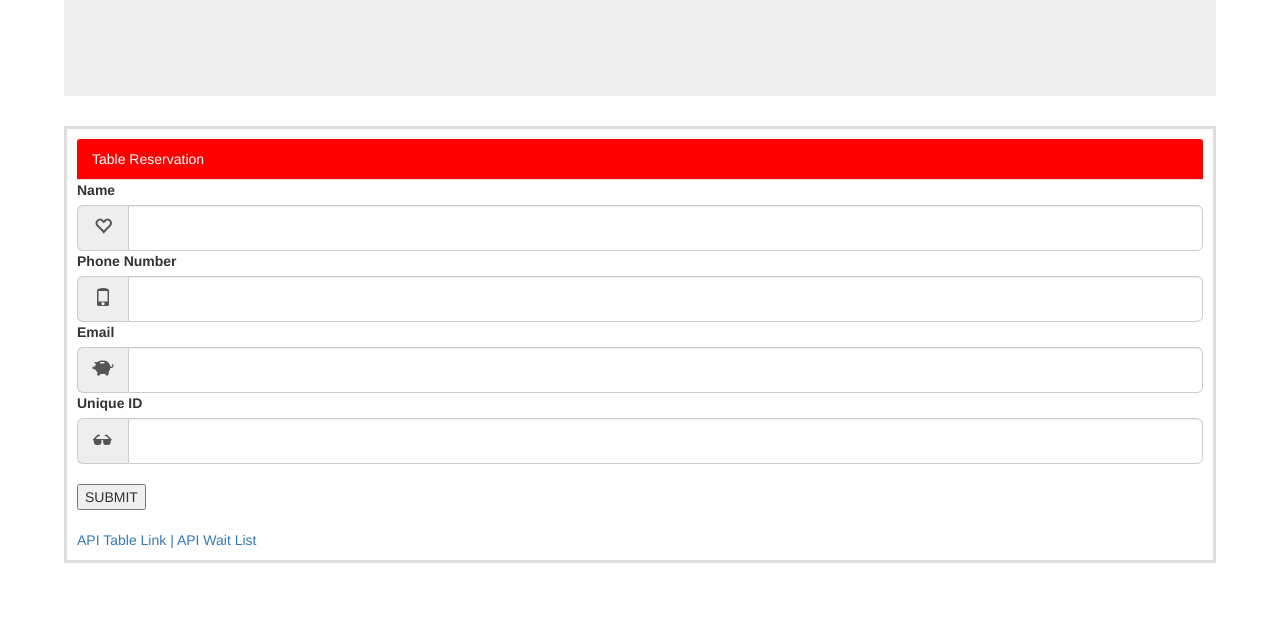
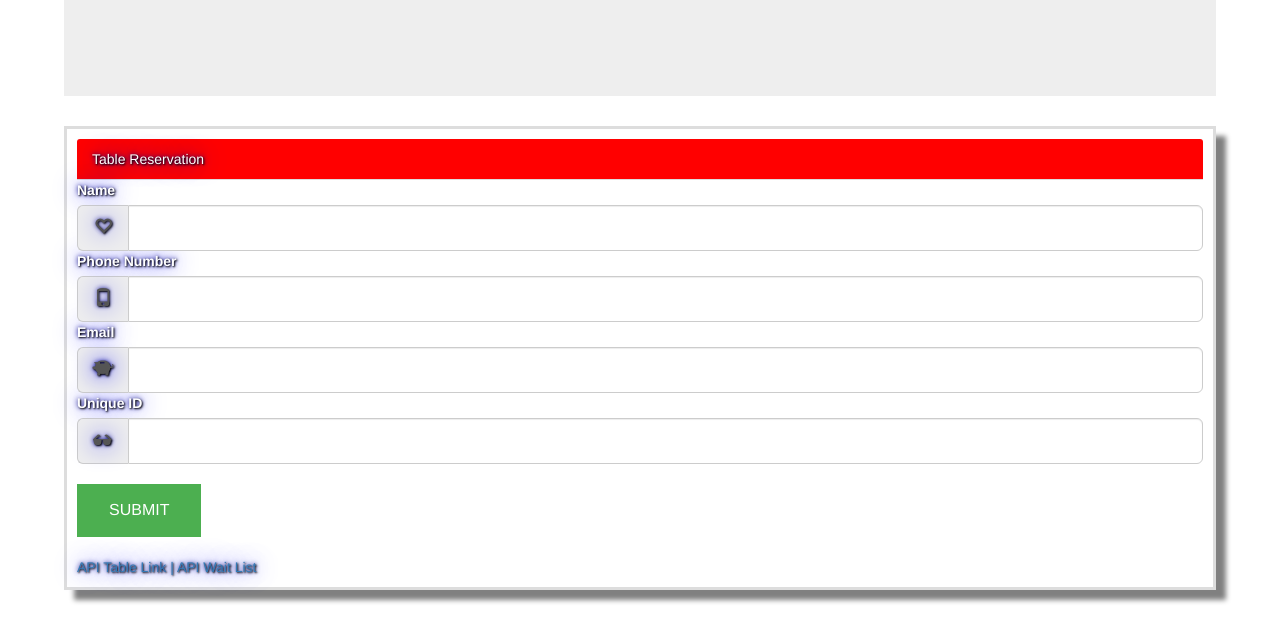
Before and after one commit to enochwu/hot-restaurant, a plain HTML site: page reservation.html in a window 1280 px wide. Drawn offline with nearby package versions, Linux system fonts and the light colour scheme.

Commit message:
updated css

```diff
--- a/reservation.html
+++ b/reservation.html
@@ -46,7 +46,7 @@
 		</div>
 		<div>
 			<br>
-			<button>SUBMIT</button>
+			<button id="button">SUBMIT</button>
 		</div>
 			<br>
 		  <a href="url">API Table Link</a><a href="url"> | API Wait List</a>
--- a/style.css
+++ b/style.css
@@ -3,13 +3,26 @@
     width: 90%;
     padding: 10px;
     text-align: center;
-
+    color: white;
+    text-shadow: 1px 1px 2px black, 0 0 25px blue, 0 0 5px darkblue;
 }
 
 .panel-default {
 	margin: auto;
 	border: 3px solid red;
-
     width: 90%;
     padding: 10px;
     text-align: left;
+    box-shadow: 10px 10px 5px grey;
+}
+
+#button {
+    background-color: #4CAF50; /* Green */
+    border: none;
+    color: white;
+    padding: 15px 32px;
+    text-align: center;
+    text-decoration: none;
+    display: inline-block;
+    font-size: 16px;
+}
```
Also changed, not shown: index.html (+2 -1 lines).
